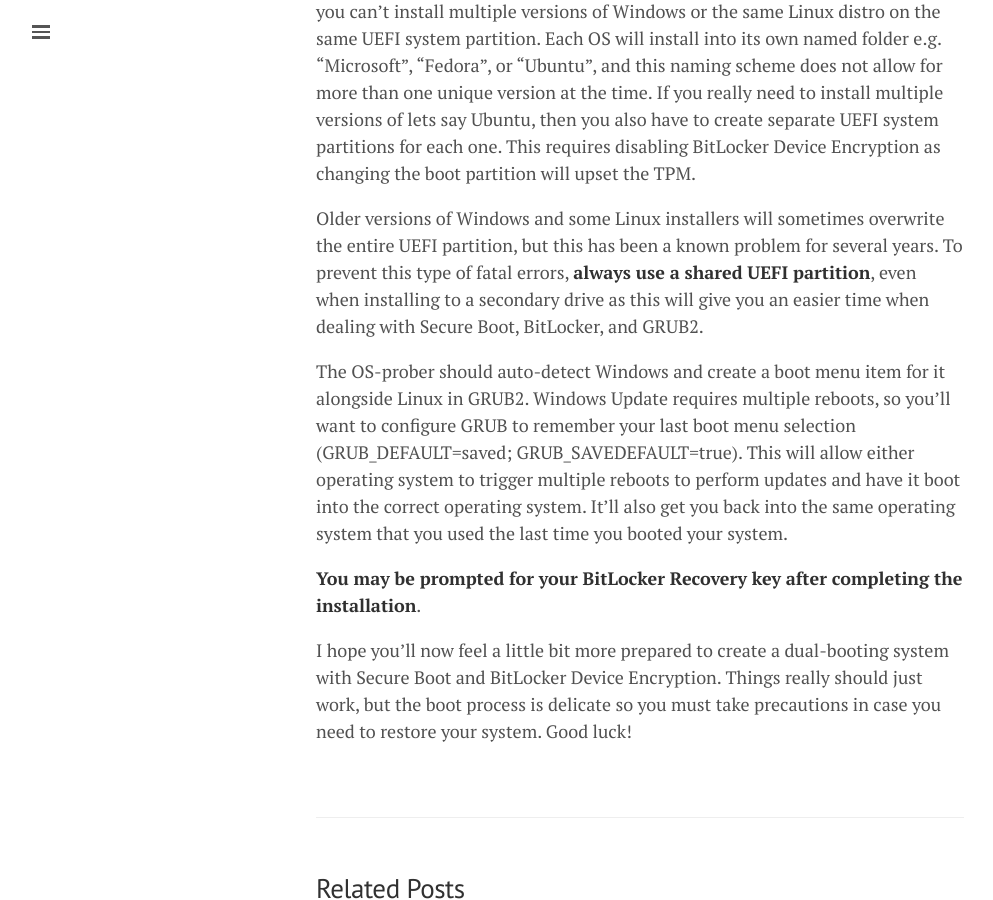
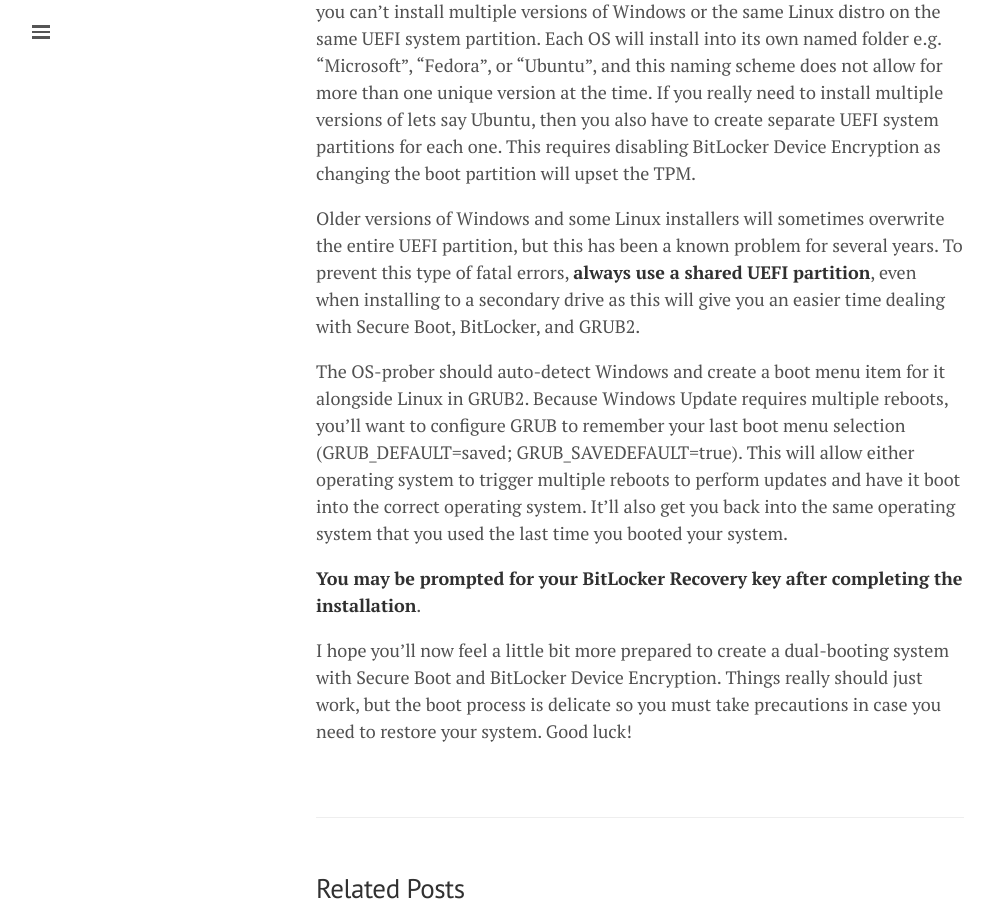
Before and after one commit to lgeurts/lgeurts.github.io, a Jekyll site: the page built from _posts/2019-03-19-dual-booting-windows-and-linux.md, in a window 1280 px wide and 900 px high, scrolled down 2806 px. Shown: the whole window, without its empty margins (0-993 px from the left). Built offline with Jekyll 4.4.1, drawn with Linux system fonts in a browser that asks for light colours; nearby versions of some CDN libraries; comment, search, counter and statistics services are not loaded.

Commit message:
Update 2019-03-19-dual-booting-windows-and-linux.md

```diff
--- a/_posts/2019-03-19-dual-booting-windows-and-linux.md
+++ b/_posts/2019-03-19-dual-booting-windows-and-linux.md
@@ -49,9 +49,9 @@
 
 Windows 10 and Linux share the same partition for their UEFI blobs. However, you can't install multiple versions of Windows or the same Linux distro on the same UEFI system partition. Each OS will install into its own named folder e.g. "Microsoft", “Fedora”, or "Ubuntu”, and this naming scheme does not allow for more than one unique version at the time. If you really need to install multiple versions of lets say Ubuntu, then you also have to create separate UEFI system partitions for each one. This requires disabling BitLocker Device Encryption as changing the boot partition will upset the TPM.
 
-Older versions of Windows and some Linux installers will sometimes overwrite the entire UEFI partition, but this has been a known problem for several years. To prevent this type of fatal errors, **always use a shared UEFI partition**, even when installing to a secondary drive as this will give you an easier time when dealing with Secure Boot, BitLocker, and GRUB2.
+Older versions of Windows and some Linux installers will sometimes overwrite the entire UEFI partition, but this has been a known problem for several years. To prevent this type of fatal errors, **always use a shared UEFI partition**, even when installing to a secondary drive as this will give you an easier time dealing with Secure Boot, BitLocker, and GRUB2.
 
-The OS-prober should auto-detect Windows and create a boot menu item for it alongside Linux in GRUB2. Windows Update requires multiple reboots, so you’ll want to configure GRUB to remember your last boot menu selection (GRUB_DEFAULT=saved; GRUB_SAVEDEFAULT=true). This will allow either operating system to trigger multiple reboots to perform updates and have it boot into the correct operating system. It’ll also get you back into the same operating system that you used the last time you booted your system.
+The OS-prober should auto-detect Windows and create a boot menu item for it alongside Linux in GRUB2. Because Windows Update requires multiple reboots, you’ll want to configure GRUB to remember your last boot menu selection (GRUB_DEFAULT=saved; GRUB_SAVEDEFAULT=true). This will allow either operating system to trigger multiple reboots to perform updates and have it boot into the correct operating system. It’ll also get you back into the same operating system that you used the last time you booted your system.
 
 **You may be prompted for your BitLocker Recovery key after completing the installation**.
 
```
